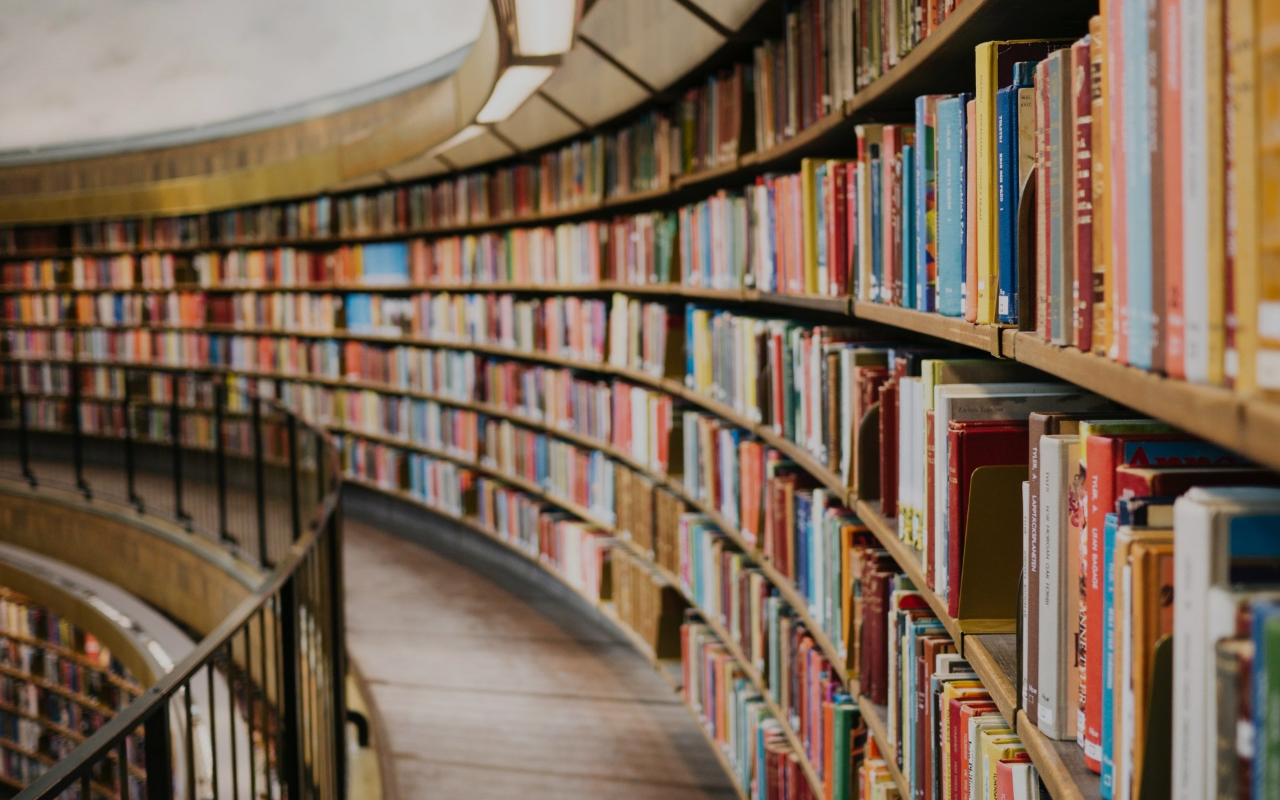
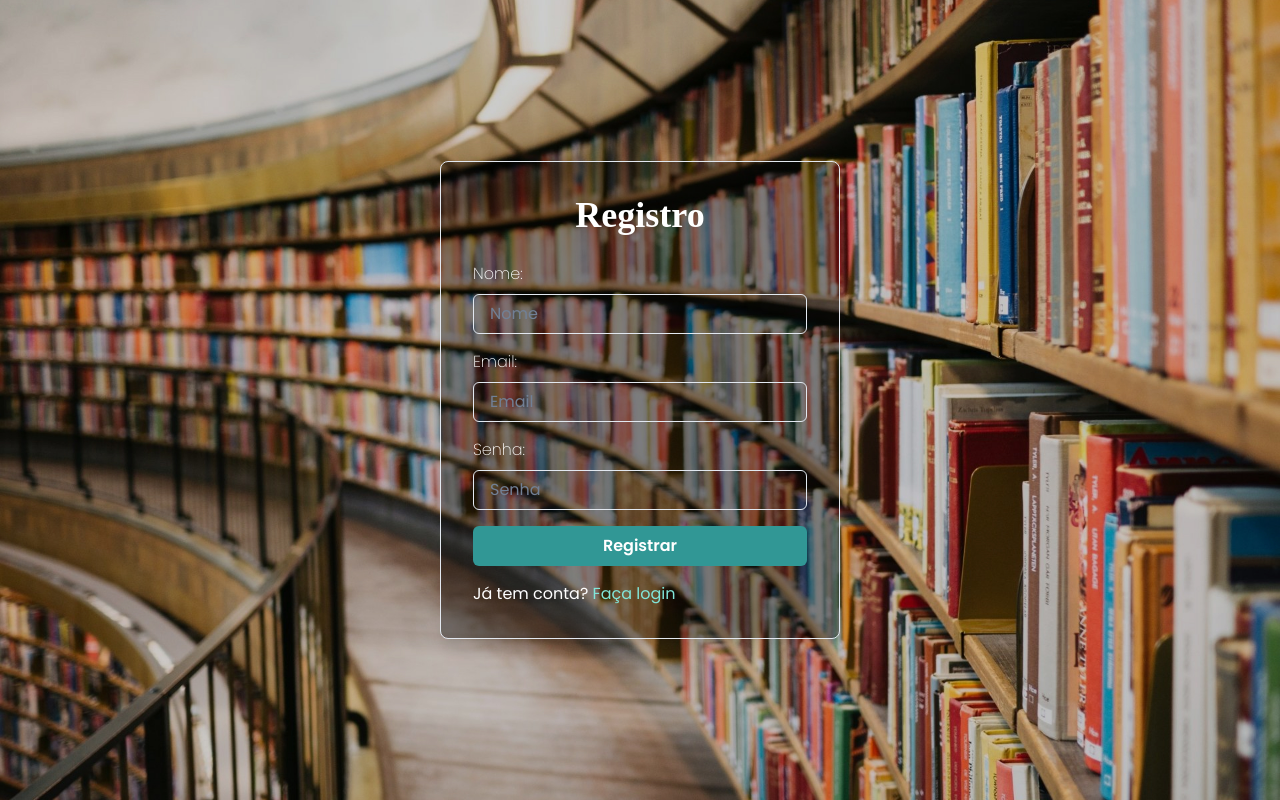
Before and after one commit to HeloisaFelizardo/ebooks-online-app, a React (Vite) app: page /register in a window 1280 px wide. Before the commit this address had no page. Built offline with nearby package versions, Linux system fonts and the light colour scheme; a web font is replaced by a local one.

Commit message:
feat: Login, Profile, Register

```diff
--- a/package.json
+++ b/package.json
@@ -10,10 +10,12 @@
     "preview": "vite preview"
   },
   "dependencies": {
+    "@chakra-ui/icons": "^2.2.1",
     "@chakra-ui/react": "^2.8.2",
     "@emotion/react": "^11.13.3",
     "@emotion/styled": "^11.13.0",
     "@react-buddy/ide-toolbox": "^2.4.0",
+    "formik": "^2.4.6",
     "framer-motion": "^11.9.0",
     "react": "^18.3.1",
     "react-dom": "^18.3.1",
--- a/src/components/Header.jsx
+++ b/src/components/Header.jsx
@@ -1,5 +1,19 @@
-import {Box, Flex, Heading, Button, Container, Spacer, Link} from '@chakra-ui/react';
+import {
+  Box,
+  Flex,
+  Heading,
+  Button,
+  Container,
+  Spacer,
+  Link,
+  Menu,
+  MenuButton,
+  IconButton,
+  MenuList, MenuItem, MenuGroup
+} from '@chakra-ui/react';
 import {useNavigate} from "react-router-dom";
+import {AddIcon, ArrowBackIcon, DownloadIcon, EditIcon, ExternalLinkIcon} from "@chakra-ui/icons";
+
 
 const Header = () => {
   const navigate = useNavigate();
@@ -12,22 +26,36 @@ const Header = () => {
               Ebooks Online
             </Heading>
             <Spacer/>
-            <Button colorScheme="teal" variant="outline" mr={4}
-                    onClick={() => navigate('/')}
-            >
-              Início
-            </Button>
-            <Button colorScheme="teal" variant="outline" mr={4}
-                    onClick={() => navigate('/downloads')}
-            >
-              Downloads
-            </Button>
-            <Button colorScheme="teal" variant="outline" mr={4}
-                    onClick={() => navigate('/upload')}
-            >
-              Cadastro
-            </Button>
-            <Button colorScheme="teal" onClick={() => navigate('/login')}>Começe Agora</Button>
+
+
+            <Menu>
+              <MenuButton as={Button} colorScheme="teal" variant="outline" mr={4}>
+                Menu
+              </MenuButton>
+              <MenuList>
+
+                <MenuItem icon={<ArrowBackIcon/>} onClick={() => navigate('/')}>
+                 Início
+                </MenuItem>
+
+                <MenuGroup title='Minha Conta'>
+                  <MenuItem icon={<EditIcon/>}>
+                    Meus dados
+                  </MenuItem>
+
+                </MenuGroup>
+                <MenuGroup title='Ebooks'>
+                  <MenuItem icon={<DownloadIcon/>} onClick={() => navigate('/downloads')}>
+                    Downloads
+                  </MenuItem>
+                  <MenuItem icon={<AddIcon/>} onClick={() => navigate('/upload')}>
+                    Upload
+                  </MenuItem>
+                </MenuGroup>
+              </MenuList>
+            </Menu>
+
+            <Button colorScheme="teal" onClick={() => navigate('/login')}>Login</Button>
           </Flex>
         </Container>
       </Flex>
--- a/src/pages/Login.jsx
+++ b/src/pages/Login.jsx
@@ -1,21 +1,64 @@
-import { Box, Button, Input, Heading } from '@chakra-ui/react';
+import { Box, Button, Input, Heading, Link, Text, FormLabel, FormControl, FormErrorMessage } from '@chakra-ui/react';
+import { useState } from 'react';
 import { useNavigate } from 'react-router-dom';
 
 const Login = () => {
   const navigate = useNavigate();
+  const [email, setEmail] = useState('');
+  const [password, setPassword] = useState('');
+  const [error, setError] = useState({ email: '', password: '' });
+
+  const validate = () => {
+    const newError = {};
+    if (!email) {
+      newError.email = 'Email é obrigatório';
+    }
+    if (!password) {
+      newError.password = 'Senha é obrigatória';
+    }
+    setError(newError);
+    return Object.keys(newError).length === 0;
+  };
 
   const handleLogin = () => {
-    // Suponha que o login seja bem-sucedido, então navega para a Home
-    navigate('/');
+    if (validate()) {
+      // Suponha que o login seja bem-sucedido, então navega para a Home
+      navigate('/');
+    }
   };
 
   return (
     <Box display="flex" justifyContent="center" alignItems="center" height="100vh">
-      <Box p={8} maxWidth="400px" borderWidth={1} borderRadius={8} boxShadow="lg">
-        <Heading as="h2" mb={6} textAlign="center">Login</Heading>
-        <Input placeholder="Usuário" mb={4} />
-        <Input placeholder="Senha" mb={4} type="password" />
+      <Box p={8} maxWidth="400px" borderWidth={1} borderRadius={8} boxShadow="lg" backgroundColor="blackAlpha.500">
+        <Heading as="h2" mb={6} textAlign="center" color="white">Login</Heading>
+        <FormControl isInvalid={error.email} mb={4} isRequired>
+          <FormLabel color="white" fontWeight="thin">Email:</FormLabel>
+          <Input
+            placeholder="Usuário"
+            value={email}
+            color='white'
+            onChange={(e) => setEmail(e.target.value)}
+          />
+          {error.email && <FormErrorMessage>{error.email}</FormErrorMessage>}
+        </FormControl>
+        <FormControl isInvalid={error.password} mb={4} isRequired>
+          <FormLabel color="white" fontWeight="thin">Senha:</FormLabel>
+          <Input
+            type="password"
+            placeholder="Senha"
+            color='white'
+            value={password}
+            onChange={(e) => setPassword(e.target.value)}
+          />
+          {error.password && <FormErrorMessage>{error.password}</FormErrorMessage>}
+        </FormControl>
         <Button width="full" colorScheme="teal" onClick={handleLogin}>Entrar</Button>
+        <Text mt={4} color="white">
+          Não tem conta?{' '}
+          <Link color="teal.200" onClick={() => navigate('/register')}>
+            Crie uma conta
+          </Link>
+        </Text>
       </Box>
     </Box>
   );
--- /dev/null
+++ b/src/pages/Register.jsx
@@ -0,0 +1,87 @@
+import { Box, Button, Input, Heading, Link, Text, FormLabel, FormControl, FormErrorMessage } from '@chakra-ui/react';
+import { useState } from 'react';
+import { useNavigate } from 'react-router-dom';
+
+const Register = () => {
+  const navigate = useNavigate();
+  const [formData, setFormData] = useState({
+    name: '',
+    email: '',
+    password: ''
+  });
+  const [error, setError] = useState({});
+
+  const validate = () => {
+    const newError = {};
+    if (!formData.name) newError.name = 'Nome é obrigatório';
+    if (!formData.email) newError.email = 'Email é obrigatório';
+    if (!formData.password) newError.password = 'Senha é obrigatória';
+    setError(newError);
+    return Object.keys(newError).length === 0;
+  };
+
+  const handleChange = (e) => {
+    setFormData({
+      ...formData,
+      [e.target.name]: e.target.value
+    });
+  };
+
+  const handleRegister = () => {
+    if (validate()) {
+      // Suponha que o registro seja bem-sucedido, então navega para a Home
+      navigate('/');
+    }
+  };
+
+  return (
+    <Box display="flex" justifyContent="center" alignItems="center" height="100vh">
+      <Box p={8} maxWidth="400px" borderWidth={1} borderRadius={8} boxShadow="lg" backgroundColor="blackAlpha.500">
+        <Heading as="h2" mb={6} textAlign="center" color="white">Registro</Heading>
+        <FormControl isInvalid={error.name} mb={4}>
+          <FormLabel color="white" fontWeight="thin">Nome:</FormLabel>
+          <Input
+            name="name"
+            placeholder="Nome"
+            color='white'
+            value={formData.name}
+            onChange={handleChange}
+          />
+          {error.name && <FormErrorMessage>{error.name}</FormErrorMessage>}
+        </FormControl>
+        <FormControl isInvalid={error.email} mb={4}>
+          <FormLabel color="white" fontWeight="thin">Email:</FormLabel>
+          <Input
+            name="email"
+            placeholder="Email"
+            color='white'
+            value={formData.email}
+            onChange={handleChange}
+          />
+          {error.email && <FormErrorMessage>{error.email}</FormErrorMessage>}
+        </FormControl>
+        <FormControl isInvalid={error.password} mb={4}>
+          <FormLabel color="white" fontWeight="thin">Senha:</FormLabel>
+          <Input
+            name="password"
+            type="password"
+            placeholder="Senha"
+            color='white'
+            value={formData.password}
+            onChange={handleChange}
+          />
+          {error.password && <FormErrorMessage>{error.password}</FormErrorMessage>}
+        </FormControl>
+        <Button width="full" colorScheme="teal" onClick={handleRegister}>Registrar</Button>
+        <Text mt={4} color="white">
+          Já tem conta?{' '}
+          <Link color="teal.200" onClick={() => navigate('/login')}>
+            Faça login
+          </Link>
+        </Text>
+      </Box>
+    </Box>
+  );
+};
+
+export default Register;
--- a/src/routes/AppRouter.jsx
+++ b/src/routes/AppRouter.jsx
@@ -6,6 +6,7 @@ import Downloads from '../pages/Downloads';
 import Header from '../components/Header';
 import Footer from '../components/Footer';
 import Layout from "../components/Layout.jsx";
+import Register from "../pages/Register.jsx";
 
 const AppRouter = () => {
   return (
@@ -20,6 +21,7 @@ const AppRouter = () => {
 
         {/* A página de login é separada, sem Header e Footer */}
         <Route path="/login" element={<Login />} />
+        <Route path='/register' element={<Register/>}/>
       </Routes>
     </Router>
   );
--- a/src/theme/theme.js
+++ b/src/theme/theme.js
@@ -11,7 +11,7 @@ const theme = extendTheme({
     global: {
       body: {
         bg: 'none', // exemplo de cor de fundo global
-        color: 'black',
+        color: 'gray.600',
       },
     },
   },
```
Also changed, not shown: src/pages/Profile.jsx (added, +98 -0 lines), 1 other file (tests, documents, lock files or other folders).
